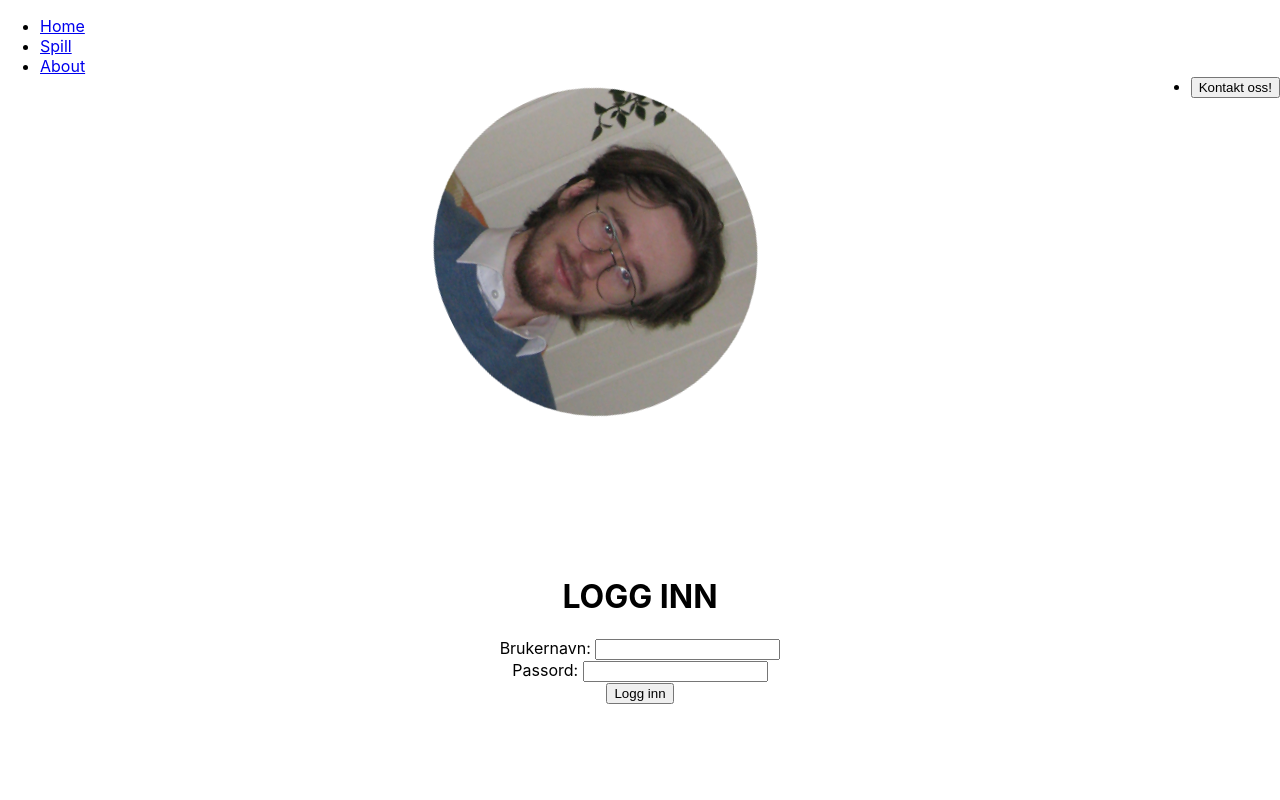
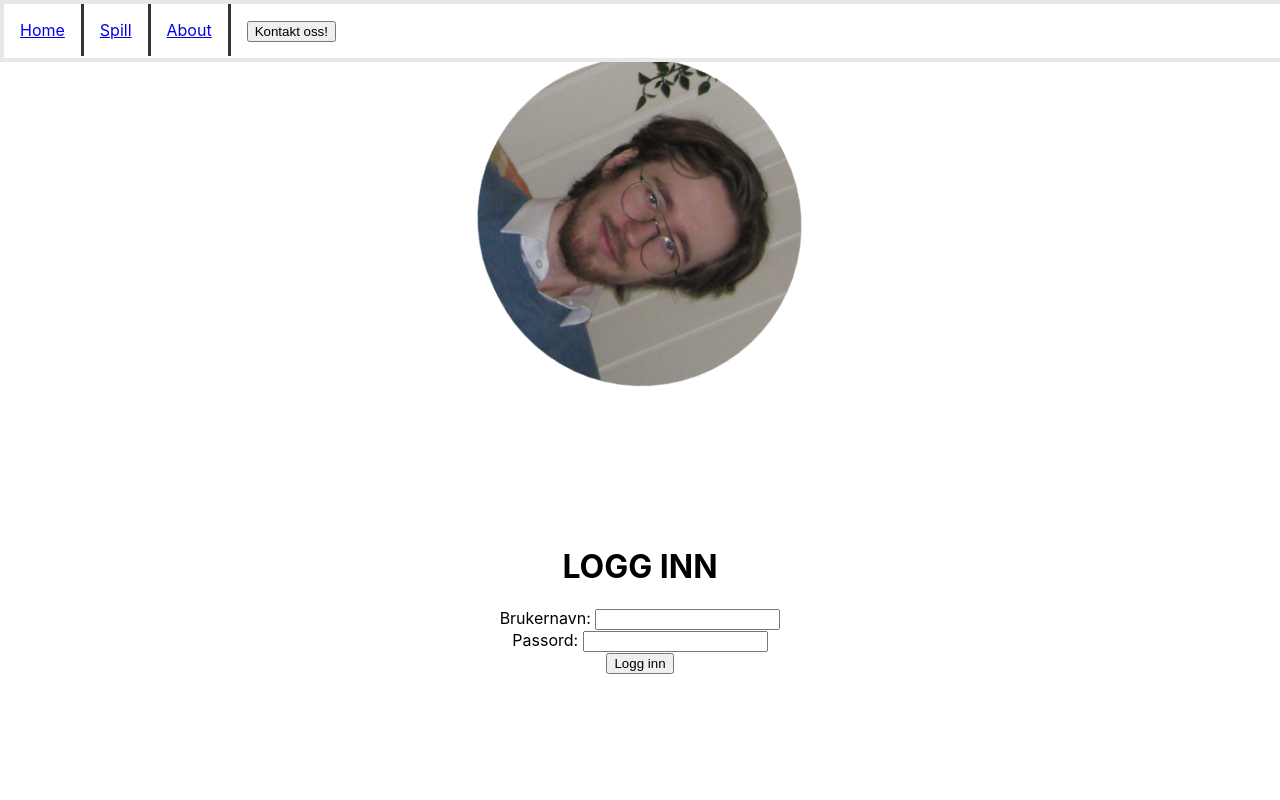
Before and after one commit to AlbiDota/react-bert, a React (Create React App) app: page / in a window 1280 px wide. Shown: the top 800 px of the page. Built offline with nearby package versions, Linux system fonts and the light colour scheme.

Commit message:
litt arbeid på CSSen

```diff
--- a/src/components/NavBar.jsx
+++ b/src/components/NavBar.jsx
@@ -3,8 +3,8 @@ import KontaktOss from "./KontaktOss";
 const NavBar = () => {
   return (
 
-    <nav>
-      <ul>
+    <nav className="navBar">
+      <ul className="navBar-links">
         <li>
           <NavLink to="/">Home</NavLink>
         </li>
@@ -14,7 +14,7 @@ const NavBar = () => {
         <li>
           <NavLink to="/About">About</NavLink>
         </li>
-        <li style={{ position:"relative", float: 'right'}}>
+        <li style={{  float: 'right'}}>
           <KontaktOss/>
         </li>
       </ul>
--- a/src/stylesheet/App.css
+++ b/src/stylesheet/App.css
@@ -49,9 +49,9 @@
 
 /* ---- Footer ---- */
 .footer {
-  background-color: #333;
+  background-image: linear-gradient(yellow,red);
   color: #fff;
-  padding: 20px;
+  padding: 1rem;
 }
 
 #footerLeft {
@@ -83,3 +83,41 @@
 }
 
 /* ----- End of Footer ----- */
+
+/* ---- Navbar ---- */
+
+.navBar {
+  /*background-image: linear-gradient(to right, red,yellow);*/
+  position: sticky;
+  top:0;
+  display:flex;
+  width: 100%;
+  padding: 0;
+  z-index: 999;
+  border: 0.3rem solid #e7e7e7;
+
+}
+
+.navBar-links {
+  list-style-type:none;
+  text-decoration: none;
+  margin: 0;
+  padding: 0;
+  overflow: hidden;
+}
+
+.navBar li {
+  display: inline;
+  float: left;
+  padding: 1rem;
+  text-align:center;
+  border-right: 0.2rem solid #333;
+}
+
+.navBar li:last-child { /*siste i lista ska ikke ha "border" til høyre*/
+  border-right: none;
+  position:relative;
+  float: right;
+}
+
+/* ---- ENnd of navbar ---- */
```
